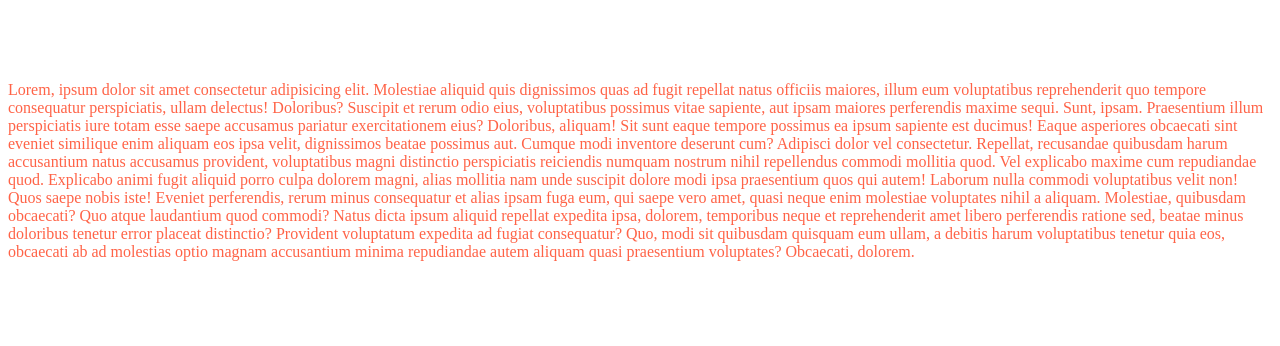
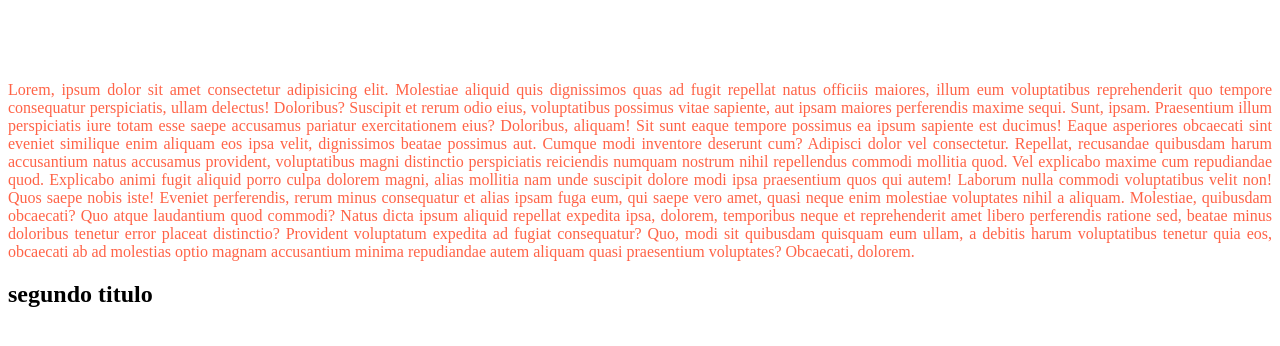
Before and after one commit to EduardoMijangos/Repo-Eduardo6, a plain HTML site: page index.html in a window 1280 px wide. Shown: the part 292-638 px from the top of the page. Drawn offline with Linux system fonts and the light colour scheme.

Commit message:
Cambios generales

```diff
--- a/index.html
+++ b/index.html
@@ -22,5 +22,9 @@
         Natus dicta ipsum aliquid repellat expedita ipsa, dolorem, temporibus neque et reprehenderit amet libero perferendis ratione sed, beatae minus doloribus tenetur error placeat distinctio? Provident voluptatum expedita ad fugiat consequatur?
         Quo, modi sit quibusdam quisquam eum ullam, a debitis harum voluptatibus tenetur quia eos, obcaecati ab ad molestias optio magnam accusantium minima repudiandae autem aliquam quasi praesentium voluptates? Obcaecati, dolorem.
     </p>
+
+    <h2>
+        segundo titulo
+    </h2>
 </body>
 </html>
--- a/style.css
+++ b/style.css
@@ -5,4 +5,5 @@
 .text{
 color: tomato;
 size: 89px;
+text-align: justify;
 }
```
Also changed, not shown: pagina2.html (+4 -0 lines).
